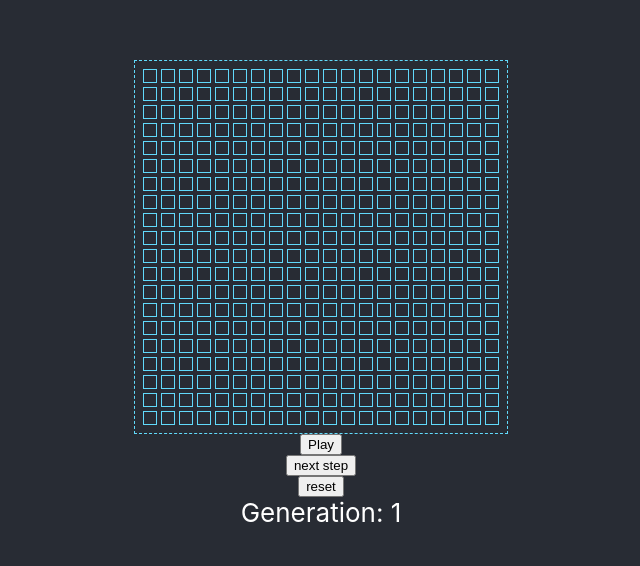
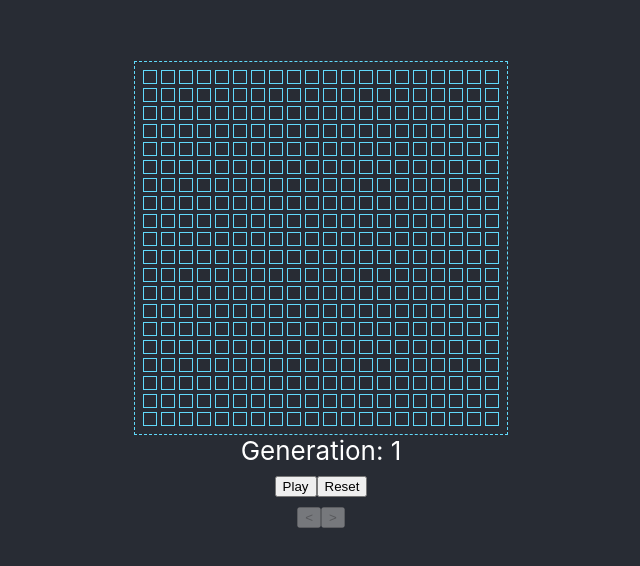
Before and after one commit to d-manevich/game-of-life, a React (Create React App) app: page / in a window 1280 px wide. Shown: the part 106-672 px from the top of the page, without its empty margins (319-959 px from the left). Built offline with nearby package versions, Linux system fonts and the light colour scheme.

Commit message:
Add history

```diff
--- a/src/App.tsx
+++ b/src/App.tsx
@@ -4,25 +4,31 @@ import { nth } from './utils';
 import { generateInitialField, calcNextGeneration, updateCell } from './game';
 import './App.css';
 import Cell from './Cell';
+import Controls from './Controls';
 
 const App: React.FC = () => {
   const intervalRef = useRef<number>();
   const [params, updateParams] = useState<Params>({ rows: 20, cols: 20 });
   const [history, setHistory] = useState<Field[]>([generateInitialField(params)]);
+  const [generation, setGeneration] = useState<number>(0);
   const [isPlaying, setPlaying] = useState<boolean>(false);
-  const currentState: Field = nth(history, -1) || generateInitialField(params);
+  const currentState: Field = nth(history, generation) || generateInitialField(params);
 
   useEffect(() => {
     if (isPlaying) {
       intervalRef.current = window.setInterval(() => {
-        setHistory((history) => [...history, calcNextGeneration(nth(history, -1) || generateInitialField(params))]);
+        setHistory((history) => {
+          const cutHistory = history.slice(0, generation + 1);
+          return [...cutHistory, calcNextGeneration(nth(cutHistory, -1) || generateInitialField(params))];
+        });
+        setGeneration(generation + 1);
       }, 200);
     }
 
     return () => {
       window.clearInterval(intervalRef.current);
     };
-  }, [isPlaying, params]);
+  }, [isPlaying, params, generation]);
 
   return (
     <div className="App">
@@ -39,11 +45,18 @@ const App: React.FC = () => {
           </div>
         ))}
       </div>
-
-      <button onClick={() => setPlaying(!isPlaying)}>{!isPlaying ? 'Play' : 'Pause'}</button>
-      <button onClick={() => setHistory([...history, calcNextGeneration(currentState)])}>next step</button>
-      <button onClick={() => setHistory([generateInitialField(params)])}>reset</button>
-      <div>Generation: {history.length}</div>
+      <div>Generation: {generation + 1}</div>
+      <Controls
+        isPlaying={isPlaying}
+        togglePlay={() => setPlaying(!isPlaying)}
+        onReset={() => {
+          setHistory([generateInitialField(params)]);
+          setGeneration(0);
+        }}
+        generation={generation}
+        maxGeneration={history.length - 1}
+        onGenerationChange={setGeneration}
+      />
     </div>
   );
 };
--- /dev/null
+++ b/src/Controls.tsx
@@ -0,0 +1,34 @@
+import React from 'react';
+
+type Props = {
+  isPlaying: boolean;
+  togglePlay: () => void;
+  onReset: () => void;
+  generation: number;
+  maxGeneration: number;
+  onGenerationChange: (generation: number) => void;
+};
+
+const Controls: React.FC<Props> = ({
+  isPlaying,
+  togglePlay,
+  onReset,
+  generation,
+  maxGeneration,
+  onGenerationChange,
+}: Props) => (
+  <div>
+    <button onClick={togglePlay}>{!isPlaying ? 'Play' : 'Pause'}</button>
+    <button onClick={onReset}>Reset</button>
+    <div>
+      <button onClick={() => onGenerationChange(generation - 1)} disabled={isPlaying || generation <= 0}>
+        {'<'}
+      </button>
+      <button onClick={() => onGenerationChange(generation + 1)} disabled={isPlaying || generation >= maxGeneration}>
+        {'>'}
+      </button>
+    </div>
+  </div>
+);
+
+export default Controls;
```
Also changed, not shown: 1 other file (tests, documents, lock files or other folders).
